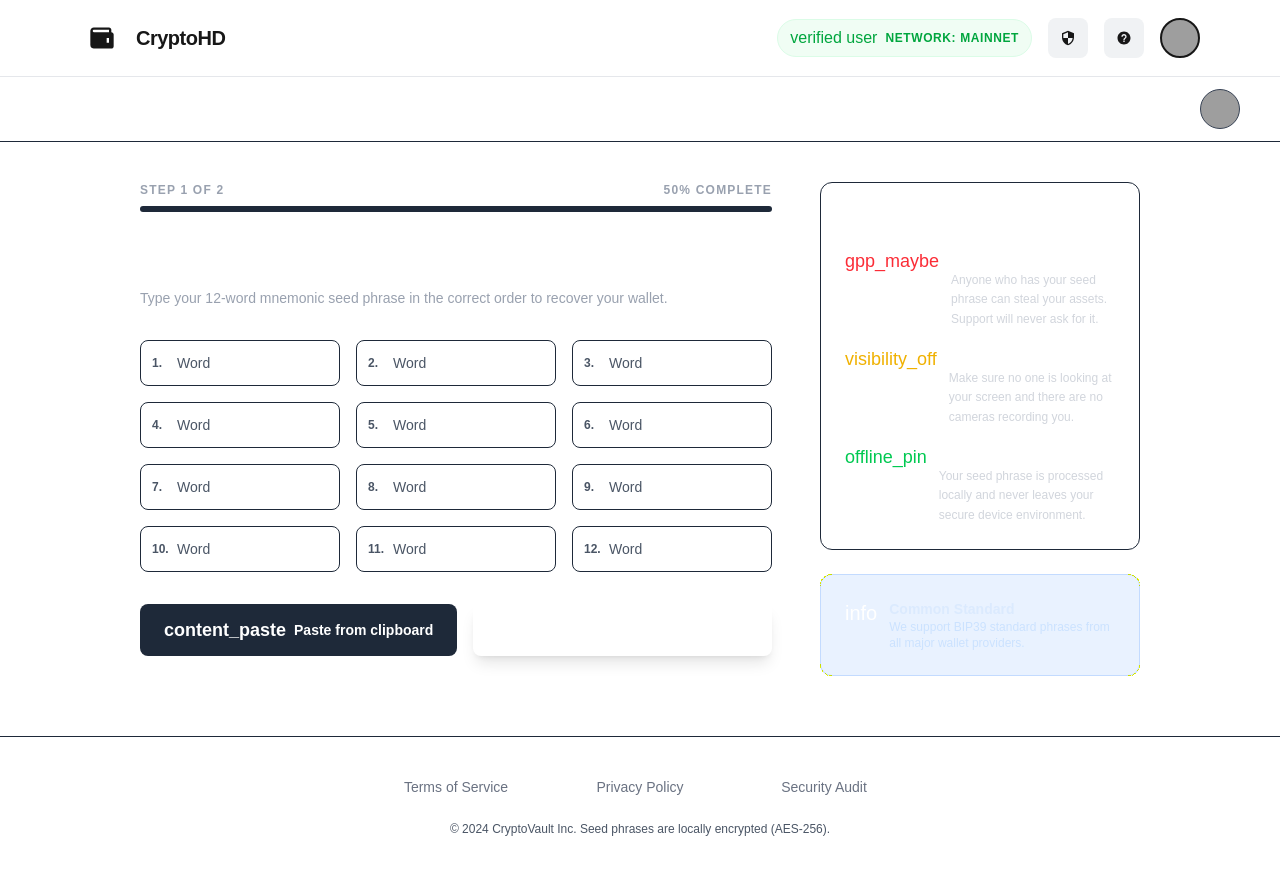
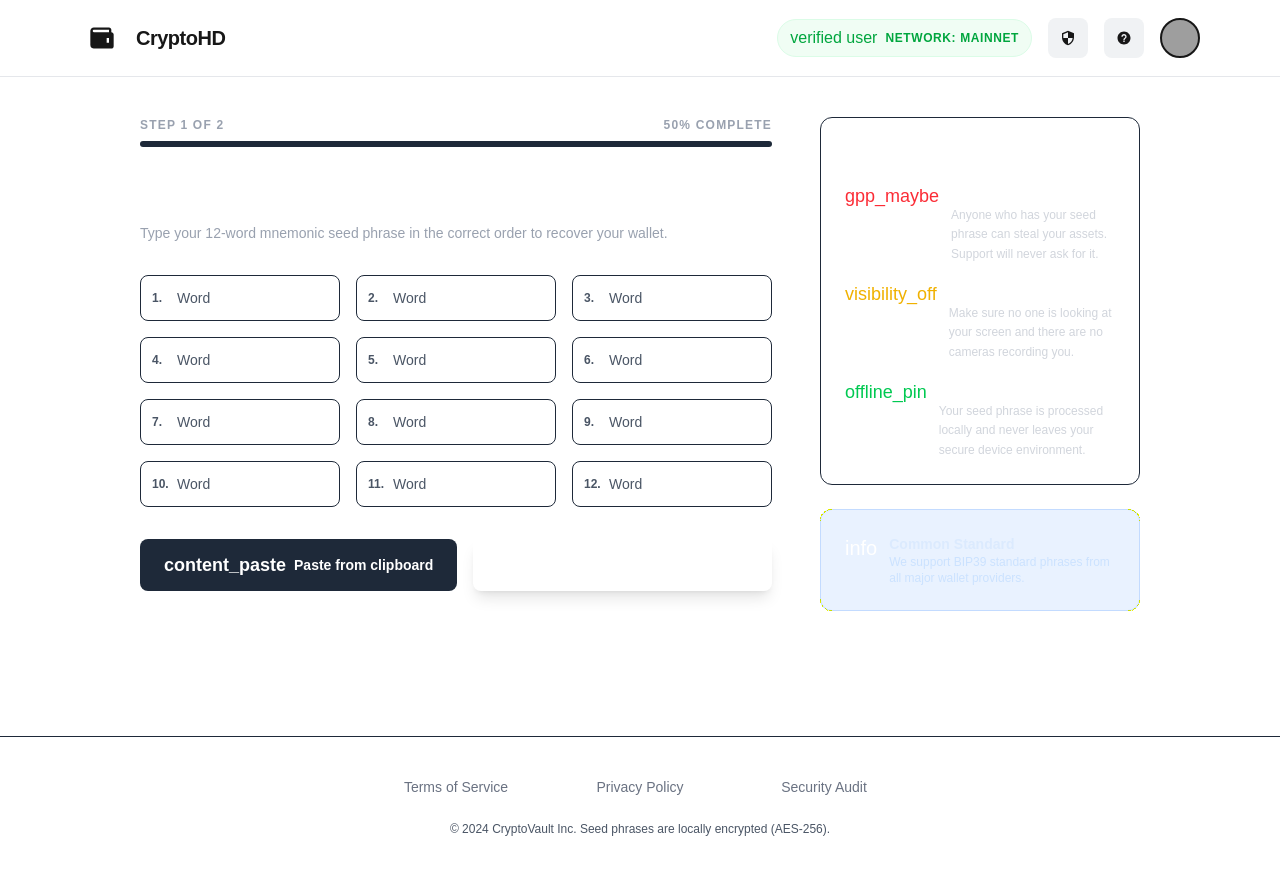
Before and after one commit to bEluga0000/crypto-wallet, a Next.js app: page /import-wallet/import-seedphrase in a window 1280 px wide. Shown: the top 874 px of the page. Built offline with nearby package versions, Linux system fonts and the light colour scheme; grey boxes are pictures that could not be loaded.

Commit message:
feat: remove header file

```diff
--- a/src/app/import-wallet/import-seedphrase/page.tsx
+++ b/src/app/import-wallet/import-seedphrase/page.tsx
@@ -4,26 +4,6 @@ const ImportSeedPhrase = () => {
   return (
     <div className="min-h-screen bg-background-dark text-white font-display">
       <div className="flex min-h-screen flex-col">
-        {/* Header */}
-        <header className="flex items-center justify-between border-b border-gray-800 px-4 py-3 md:px-10">
-          <div className="flex items-center gap-4">
-            <div className="flex size-6 items-center justify-center text-primary">
-              <span className="material-symbols-outlined text-3xl">
-                account_balance_wallet
-              </span>
-            </div>
-            <h2 className="text-lg font-bold tracking-tight">CryptoVault</h2>
-          </div>
-
-          <div
-            className="size-10 rounded-full border border-gray-700 bg-cover bg-center"
-            style={{
-              backgroundImage:
-                'url("https://lh3.googleusercontent.com/aida-public/AB6AXuBF8YocuQQjNfcrK7Xxu5Ymi1EBZtGF1gHf3BTBDW6x_g2R49MI5eK0LYO6G-8GP2HtDLrNXOKmmWVUVJ82QU97A6PzsEizPdkCaMgBzwSY17zz-FJFUh-1gzlNTFBPBGmnz4kfxFDJ9AJ2TKrtPdFoDAbxvujeQGNiqzXdBrbyeYvu6EcCSTOfMh8KlZcGgVY18HLP2AQ3MznD54Nlr3Z1Eqi_km6AQ_a-d4pYb9R3jn18bSobYOmfAXc9YYzMPH7dl6YHMZwFTmM")',
-            }}
-          />
-        </header>
-
         {/* Main */}
         <main className="flex flex-1 justify-center px-4 py-10">
           <div className="flex w-full max-w-[1000px] flex-col gap-12 lg:flex-row">
```
